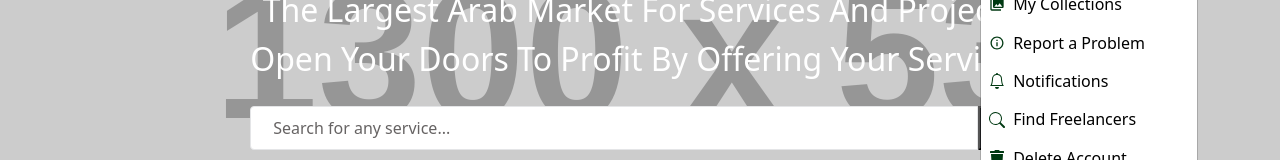
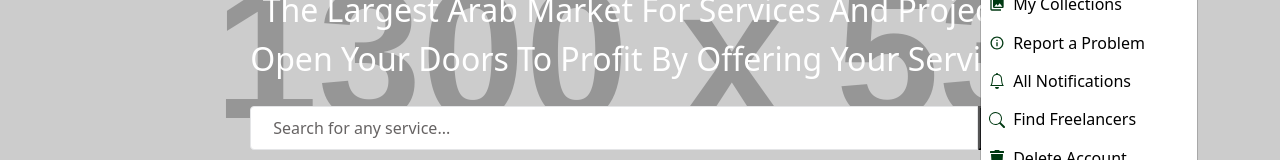
Before and after one commit to Nami-Design-New/FreeJob, a React (Vite) app: page / in a window 1280 px wide. Both pictures are taken after a click on the button 1174 px from the left and 48 px from the top of the page. Shown: the part 331-491 px from the top of the page. Built offline with nearby package versions, Linux system fonts and the light colour scheme.

Commit message:
Notifications & SearchPage

```diff
--- a/src/locale/ar.json
+++ b/src/locale/ar.json
@@ -137,7 +137,7 @@
     "messages": "الرسائل",
     "more": "المزيد",
     "cart": "السلة",
-    "allNotifications": "كل الاشعارات",
+    "allNotifications": "جميع الاشعارات",
     "myCollections": "مجموعاتي",
     "bestFreelancers": "افضل الموثقين",
     "services": "الخدمات",
--- a/src/ui/header/UserDropDown.jsx
+++ b/src/ui/header/UserDropDown.jsx
@@ -67,7 +67,7 @@ export default function UserDropDown() {
           <Dropdown.Item>
             {" "}
             <Link to="/notifications">
-              <BsBell /> Notifications
+              <BsBell /> {t("navbar.allNotifications")}
             </Link>
           </Dropdown.Item>
           <Dropdown.Item>
```
